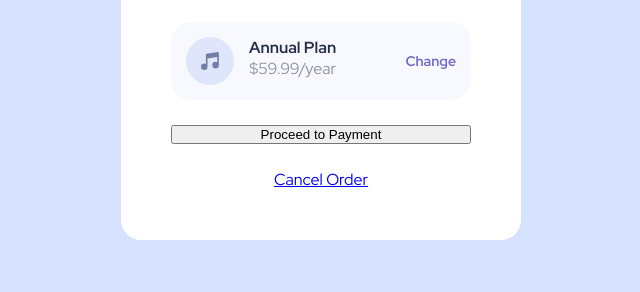
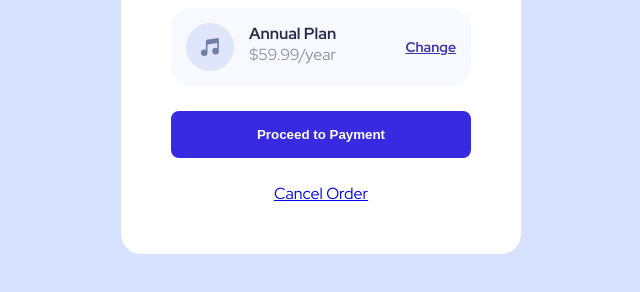
Before and after one commit to vitto2/order-summary-page, a plain HTML site: page index.html in a window 1280 px wide. Shown: the part 464-756 px from the top of the page, without its empty margins (319-959 px from the left). Drawn offline with Linux system fonts and the light colour scheme.

Commit message:
fix: corrige cor do botão change e adiciona evento ao passar mouse por cima

```diff
--- a/index.html
+++ b/index.html
@@ -25,7 +25,7 @@
 					</div>
 					<a href="#">Change</a>
 				</div>
-				<button type="button">Proceed to Payment</button>
+				<button class="button-payment" type="button">Proceed to Payment</button>
 				<a href="#">Cancel Order</a>
 			</div>
 		</main>
--- a/style.css
+++ b/style.css
@@ -15,26 +15,26 @@ body {
 }
 
 .main {
-	max-width: 400px;
+	max-width: 25rem;
 }
 .info-container {
 	display: flex;
 	flex-direction: column;
 	background: #fff;
-	padding: 50px;
-	border-radius: 0 0 20px 20px;
+	padding: 3.125rem;
+	border-radius: 0 0 1.25rem 1.25rem;
 	text-align: center;
-	gap: 25px;
+	gap: 1.5625rem;
 }
 
 .illustration {
 	max-width: 100%;
 	display: block;
-	border-radius: 20px 20px 0 0;
+	border-radius: 1.25rem 1.25rem 0 0;
 }
 
 .info-container h1 {
-	font-size: 24px;
+	font-size: 1.5rem;
 	font-weight: 800;
 	color: #223256;
 }
@@ -50,21 +50,24 @@ body {
 	align-items: center;
 	background: #f8f9fe;
 	padding: 15px;
-	border-radius: 20px;
+	border-radius: 1.25rem;
 }
 
 .section-details a {
 	grid-column: 3;
-	font-size: 14px;
-	text-decoration: none;
+	font-size: 0.875rem;
+	color: #3d35a8;
+	font-weight: bold;
+}
+
+.section-details a:hover {
 	color: #726bcb;
-	font-weight: bold;
 }
 
 .section-value-details {
 	grid-column: 1;
 	display: flex;
-	gap: 15px;
+	gap: 0.9375rem;
 }
 
 .section-value-details p {
@@ -75,3 +78,12 @@ body {
 .section-value-details span {
 	color: #8c91a4;
 }
+
+.button-payment {
+	border: none;
+	background: #382ae1;
+	color: #fff;
+	font-weight: bold;
+	padding: 1rem 2rem;
+	border-radius: 0.5rem;
+}
```
